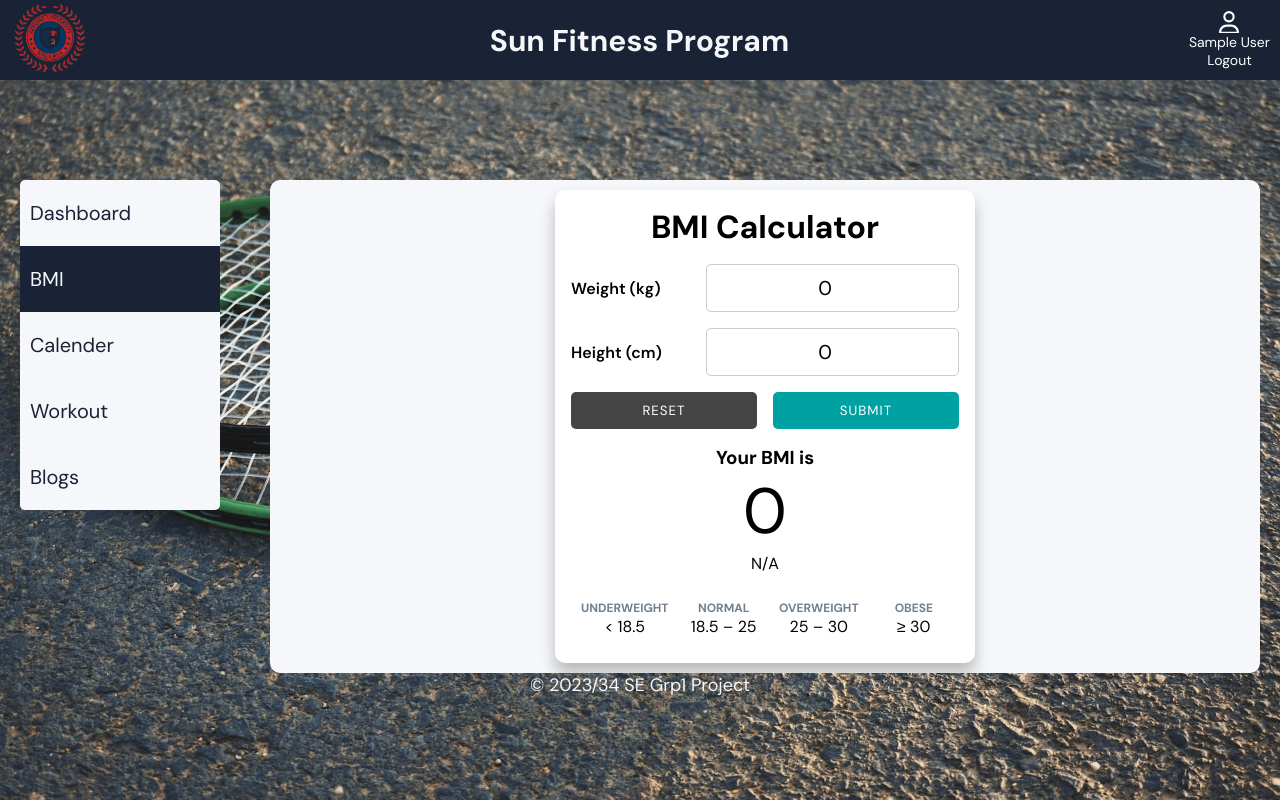
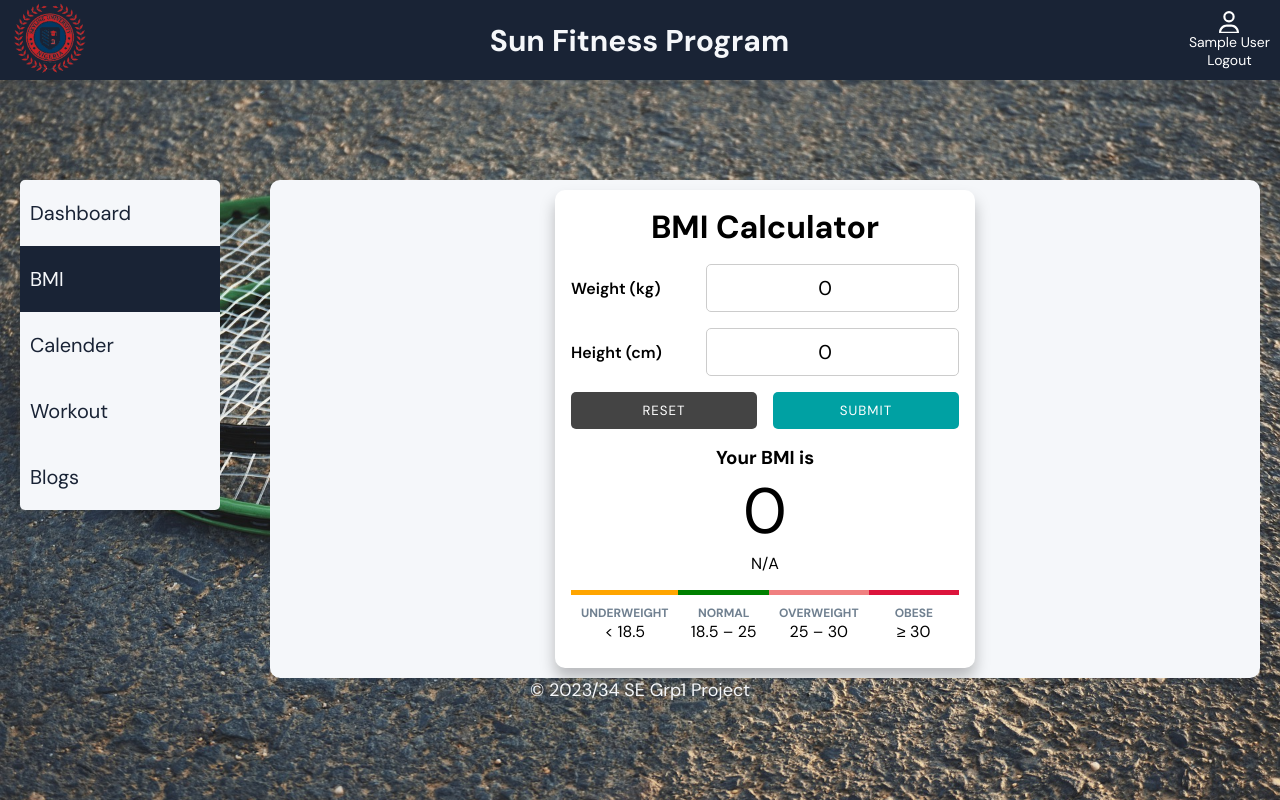
Before and after one commit to walidshaba/Sun-Fitness, a PHP site: page /bmi.php in a window 1280 px wide. Run offline with PHP 8.4, Linux system fonts and the light colour scheme; the visitor is signed in with stand-in values (Sample User, id 1).

Commit message:
Updated color for BMI page

```diff
--- a/assets/styles/bmi.css
+++ b/assets/styles/bmi.css
@@ -13,6 +13,12 @@
   place-items: center;
   height: 100vh;
 } */
+:root {
+  --underweight: orange;
+  --normal: green;
+  --overweight: lightcoral;
+  --obese: crimson;
+}
 
 .main-container {
   padding: 0 20px;
```
